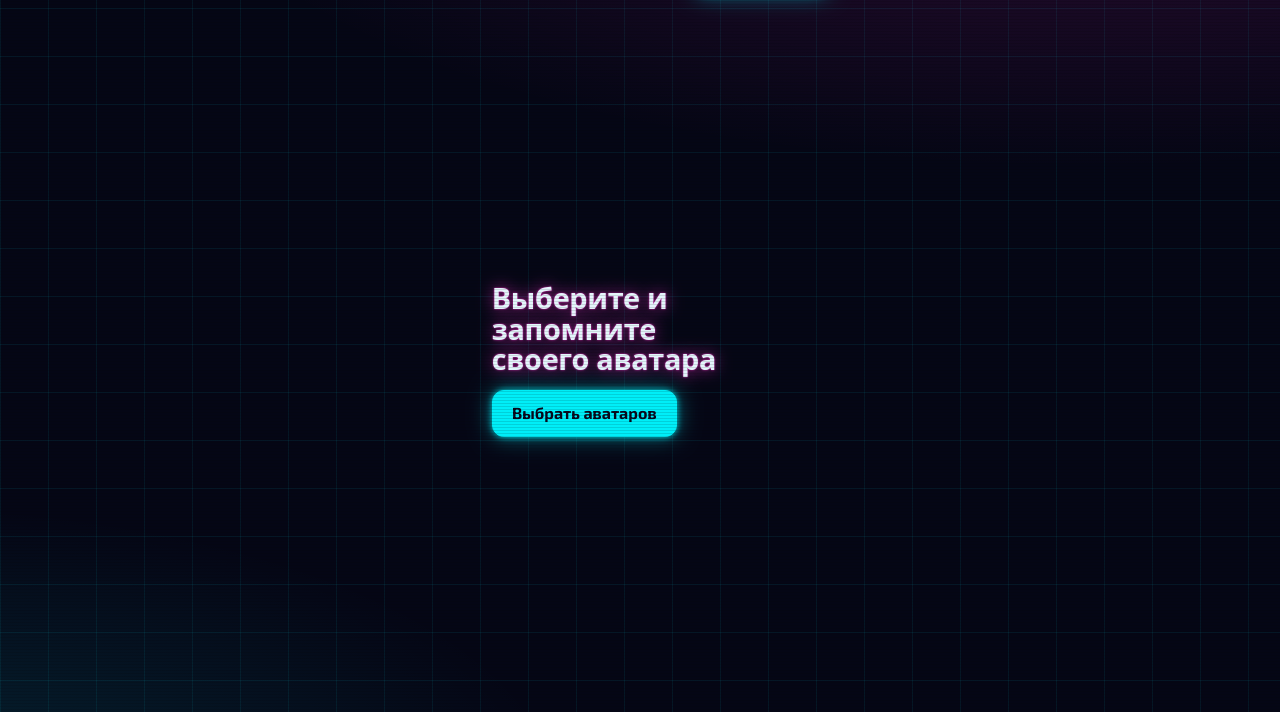
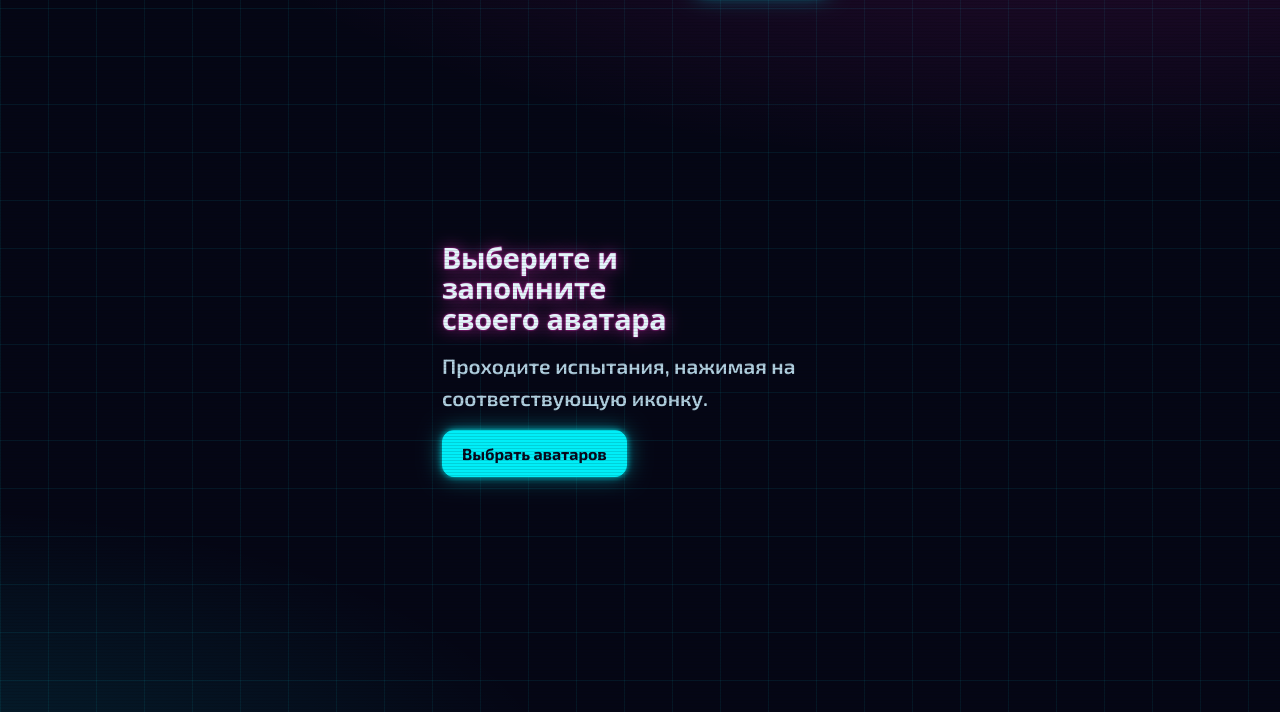
Before and after one commit to plairpro/museum-leaderboard, a plain HTML site: page index.html in a window 1280 px wide. Shown: the part 88-800 px from the top of the page. Drawn offline with Linux system fonts and the light colour scheme; a web font is replaced by a local one.

Commit message:
Пустой экран: подсказка про испытания
Co-Authored-By: Claude Opus 5.5 <noreply@anthropic.com>
Claude-Session: https://claude.ai/code/session_01QR2Zv2m46uYpB38gVoa6Z1

```diff
--- a/index.html
+++ b/index.html
@@ -32,6 +32,7 @@
     <ol class="ranks" id="ranks" aria-label="Места" hidden></ol>
     <div class="state" id="empty" hidden>
       <h2>Выберите и запомните своего аватара</h2>
+      <p>Проходите испытания, нажимая на соответствующую иконку.</p>
       <a class="btn btn--primary" href="register.html">Выбрать аватаров</a>
     </div>
   </main>
```
